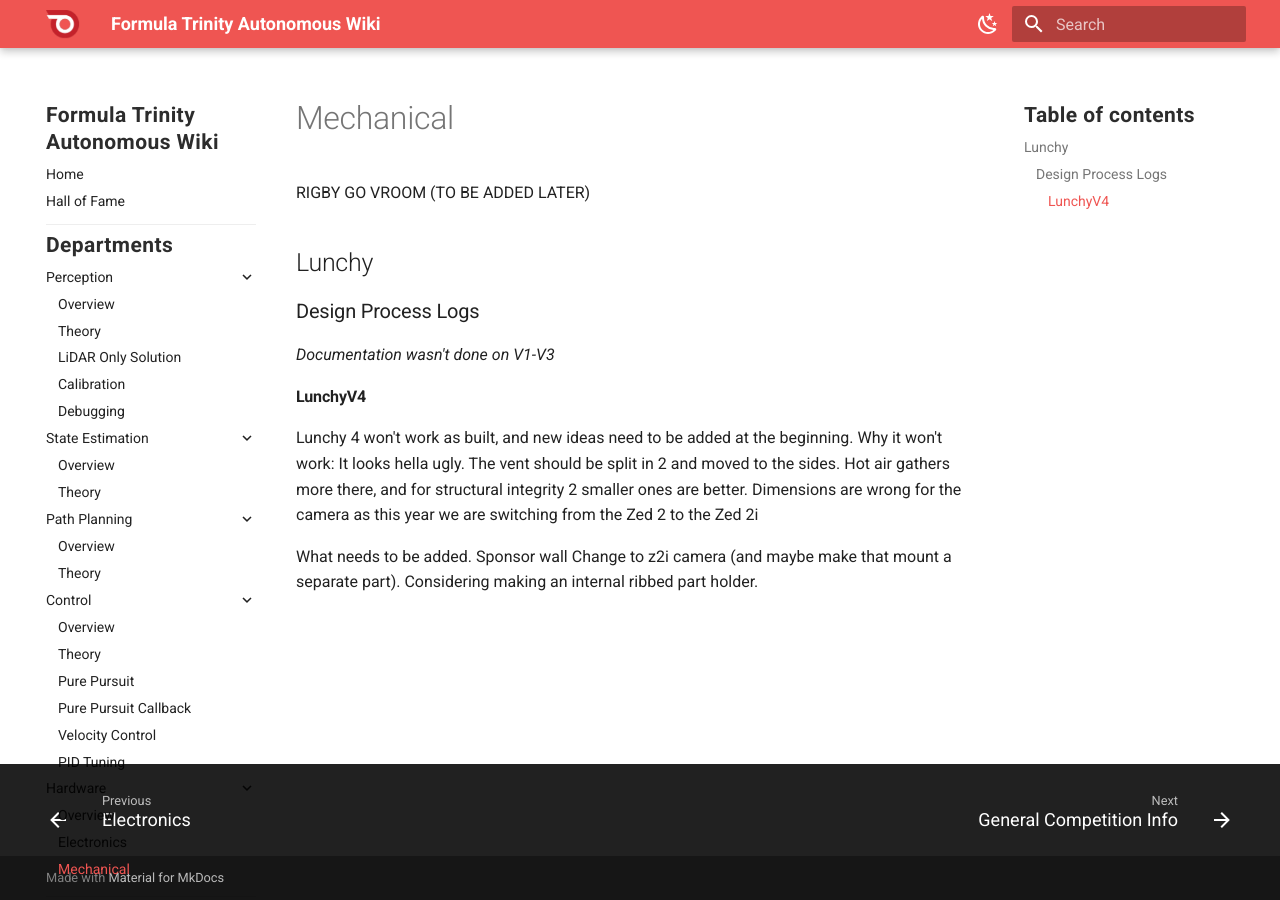
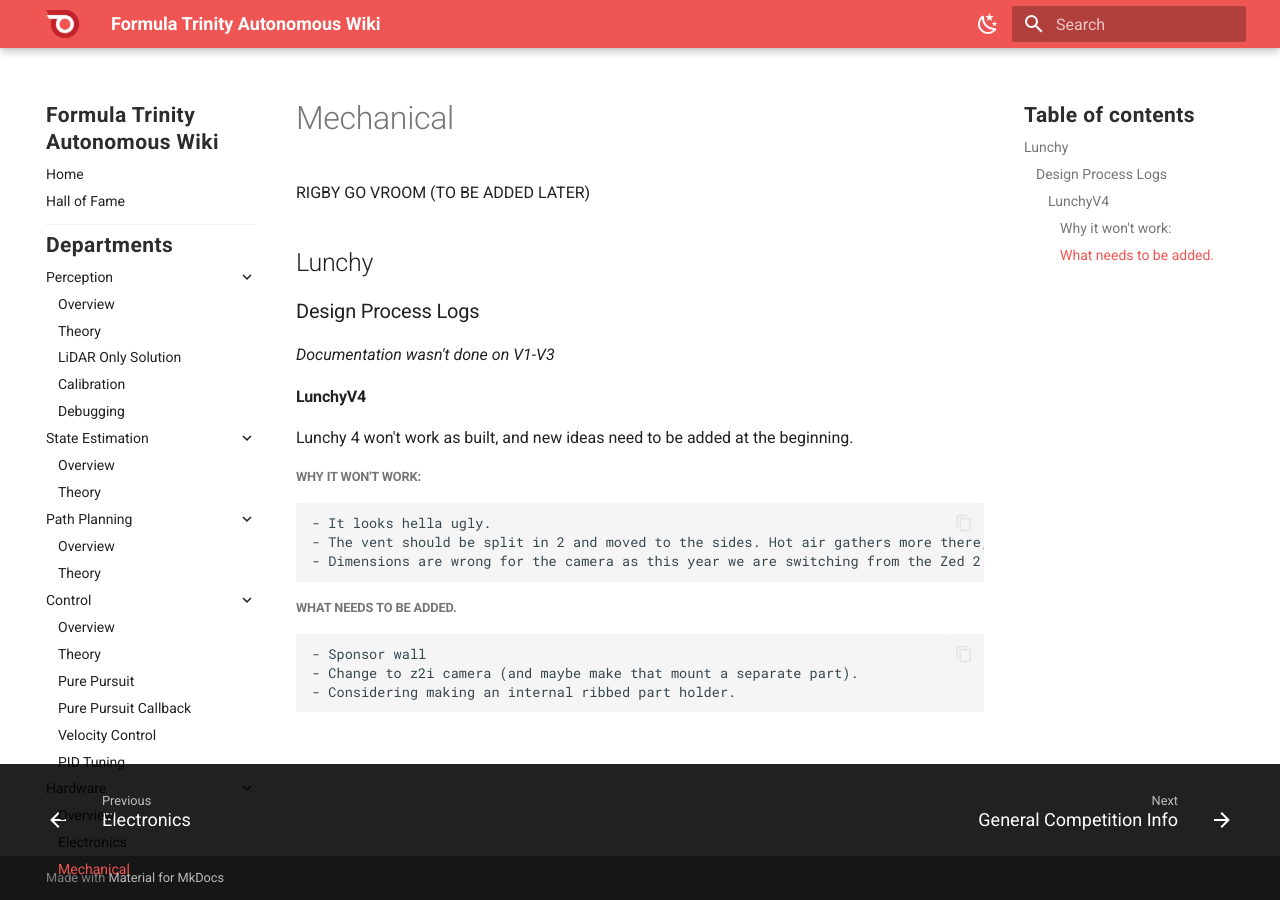
Before and after one commit to FT-Autonomous/ft_docs_2.0, an MkDocs documentation site: the page built from docs/departments/hardware/mechanical.md, in a window 1280 px wide. Built offline with MkDocs 1.6.1 and Material for MkDocs 9.7.7, drawn with Linux system fonts in a browser that asks for light colours.

Commit message:
Hardware - changing formatting

```diff
--- a/docs/departments/hardware/mechanical.md
+++ b/docs/departments/hardware/mechanical.md
@@ -8,12 +8,12 @@ RIGBY GO VROOM (TO BE ADDED LATER)
 
 #### LunchyV4
 Lunchy 4 won't work as built, and new ideas need to be added at the beginning.
-Why it won't work:
-It looks hella ugly.
-The vent should be split in 2 and moved to the sides. Hot air gathers more there, and for structural integrity 2 smaller ones are better.
-Dimensions are wrong for the camera as this year we are switching from the Zed 2 to the Zed 2i
+##### Why it won't work:
+    - It looks hella ugly.
+    - The vent should be split in 2 and moved to the sides. Hot air gathers more there, and for structural integrity 2 smaller ones are better.
+    - Dimensions are wrong for the camera as this year we are switching from the Zed 2 to the Zed 2i
 
-What needs to be added.
-Sponsor wall
-Change to z2i camera (and maybe make that mount a separate part).
-Considering making an internal ribbed part holder.
+##### What needs to be added.
+    - Sponsor wall
+    - Change to z2i camera (and maybe make that mount a separate part).
+    - Considering making an internal ribbed part holder.
```
